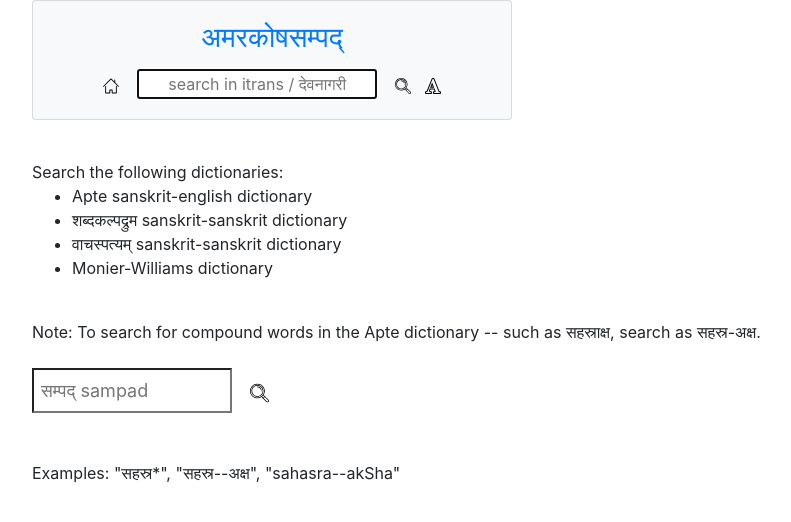
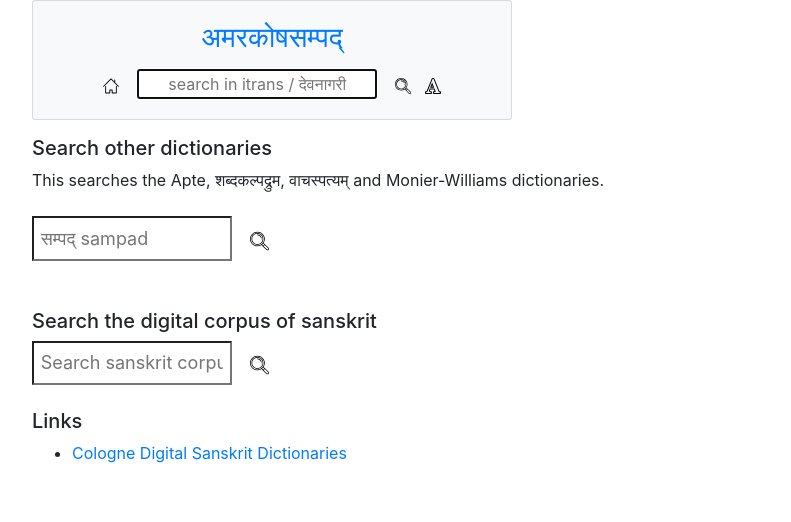
Before and after one commit to aupasana/amara-quiz, a Flask app: page /index_babylon in a window 1280 px wide. Shown: the top 522 px of the page, without its empty margins (53-844 px from the left). Run offline with Flask 2, Linux system fonts and the light colour scheme; some libraries are stand-ins or nearby versions.

Commit message:
Add /corpus

```diff
--- a/app/app.py
+++ b/app/app.py
@@ -256,6 +256,15 @@ def babylon_english():
             return render_template('babylon.html', rows=rows, user_term=term, term=term, page=page, search_box_value=term, route='/babylon-english')
     finally:
         con.close()
+
+@app.route('/corpus')
+def corpus():
+
+    term = request.args.get('term')
+    term_script = detect.detect(term).lower()
+    term_iast = transliterate(term, term_script, xsanscript.IAST)
+    corpus_url = 'http://kjc-sv013.kjc.uni-heidelberg.de/dcs/index.php?contents=abfrage&word=%s&query_type=1&sort_by=alpha' % term_iast
+    return redirect(corpus_url, 302)
 
 @app.route('/sloka')
 def sloka():
--- a/app/templates/index_babylon.html
+++ b/app/templates/index_babylon.html
@@ -31,6 +31,10 @@ $(document).ready(function(){
     window.location = "/babylon?term=" + $('#searchTerm').val();
   });
 
+  $('#searchCorpus').click(function() {
+    window.location = "/corpus?term=" + $('#searchCorpusTerm').val();
+  });
+
   $("#searchTerm").keypress(function() {
     var keycode = (event.keyCode ? event.keyCode : event.which);
       if (event.which == 13 || event.keyCode == 13) {
@@ -38,6 +42,15 @@ $(document).ready(function(){
           event.preventDefault()
       }
    });
+
+   $("#searchCorpusTerm").keypress(function() {
+    var keycode = (event.keyCode ? event.keyCode : event.which);
+      if (event.which == 13 || event.keyCode == 13) {
+        window.location = "/corpus?term=" + $('#searchCorpusTerm').val();
+          event.preventDefault()
+      }
+   });
+
 });
 </script>
 {% endblock %}
@@ -51,37 +64,42 @@ $(document).ready(function(){
 
     <!-- search -->
     <div class="index-section col-md">
-      <br/>
-
-      Search the following dictionaries:
-
-      <ul>
-        <li>Apte sanskrit-english dictionary</li>
-        <li>शब्दकल्पद्रुम sanskrit-sanskrit dictionary</li>
-        <li>वाचस्पत्यम् sanskrit-sanskrit dictionary</li>
-        <li>Monier-Williams dictionary</li>
-      </ul>
-
-      <br/>Note: To search for compound words in the Apte dictionary -- such as सहस्राक्ष, search as सहस्र-अक्ष.
-      <br/><br/>
-
+      <h5> Search other dictionaries</h5>
       <div>
-        <input type="text" class="search-term" id="searchTerm" placeholder="सम्पद् sampad"></input>&nbsp;&nbsp;&nbsp;
+          This searches the Apte, शब्दकल्पद्रुम, वाचस्पत्यम् and Monier-Williams dictionaries.<br/><br/>
+          <input type="text" class="search-term" id="searchTerm" placeholder="सम्पद् sampad"></input>&nbsp;&nbsp;&nbsp;
         <a href="#" id="searchButton"><img class="search-image" src="icons/search.svg"/></a>
       </div><br/>
 
-      <div>
-        <br/>Examples: "सहस्र*", "सहस्र--अक्ष", "sahasra--akSha"
+    </div>
+
+  </div>
+  <br/>
+
+  <div class="row">
+    <!-- search -->
+    <div class="index-section col-md">
+        <h5>Search the digital corpus of sanskrit</h5>
+        <div>
+        <input type="text" class="search-term" id="searchCorpusTerm" placeholder="Search sanskrit corpus"></input>&nbsp;&nbsp;&nbsp;
+        <a href="#" id="searchCorpus"><img class="search-image" src="icons/search.svg"/></a>
+      </div><br/>
+    </div>
+  </div>
+
+  <div class="row">
+      <!-- search -->
+      <div class="index-section col-md">
+          <h5>Links</h5>
+
+          <ul>
+            <li><a href="https://www.sanskrit-lexicon.uni-koeln.de/">Cologne Digital Sanskrit Dictionaries</a></li>
+          </ul>
       </div>
     </div>
 
-  </div>
-
-  <div class="row">
-
 
 </div>
-
 {% endblock %}
 
 {% block footer %}
```
